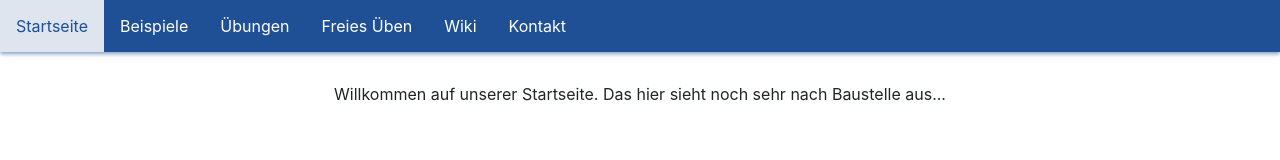
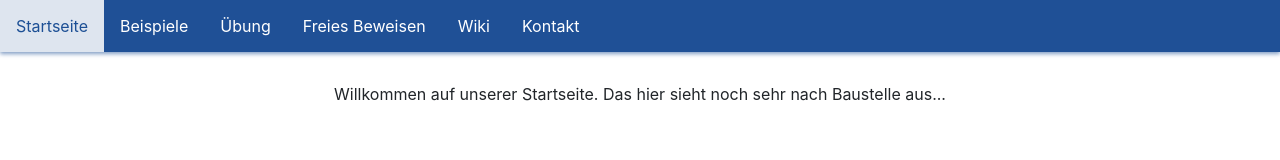
Before and after one commit to diproche/webinterface, a React (Create React App) app: page / in a window 1280 px wide. Shown: the top 160 px of the page. Built offline with nearby package versions, Linux system fonts and the light colour scheme.

Commit message:
Convert react router to a state based system

```diff
--- a/src/components/App.tsx
+++ b/src/components/App.tsx
@@ -1,13 +1,11 @@
 // tslint:disable:file-name-casing
 import React, { Component } from "react";
-import { BrowserRouter, Route, Switch } from "react-router-dom";
 import styles from "./generalStyles/pageLayout.module.scss";
 
 // tslint:disable: ordered-imports
 import MainPage from "./mainPage/mainPage";
 import Navigation from "./navigationBar/navigationBar";
 import Kontakt from "./contact/contact";
-import ErrorPage404 from "./errorPage404/errorPage404";
 
 import ExamplesPropositionalLogic from "./propositionalLogic/examplePage";
 import ExercisesPropositionalLogic from "./propositionalLogic/exercises";
@@ -15,28 +13,39 @@ import SandboxPropositionalLogic from "./propositionalLogic/sandbox";
 import WikiPropositionalLogic from "./propositionalLogic/wiki";
 // tslint:enable: ordered-imports
 
-class App extends Component<{}, {}> {
+// Making it of type React.ComponentType and then call the .prototype.render doesn't work well
+// It will not intitalize the state
+const pages: Array<[string, JSX.Element]> = [
+	["Startseite", <MainPage />],
+	["Beispiele", <ExamplesPropositionalLogic />],
+	["Übung", <ExercisesPropositionalLogic />],
+	["Freies Beweisen", <SandboxPropositionalLogic />],
+	["Wiki", <WikiPropositionalLogic />],
+	["Kontakt", <Kontakt />],
+];
+
+interface IState {
+	// corresponds with the page ID's
+	displayPage: number;
+}
+
+class App extends Component< {} , IState > {
+
+	public state = {
+		displayPage: 0,
+	};
+
 	public render() {
-
 		return (
-			<BrowserRouter>
 				<React.Fragment>
-					<Navigation />
+					<Navigation
+						setStateParent={(newState: object) => this.setState(newState)}
+						pages={pages}
+					/>
 					<div className={styles.pageContent}>
-						<Switch>
-
-							<Route exact path="/" component={MainPage} />
-							<Route exact path="/examples" component={ExamplesPropositionalLogic} />
-							<Route exact path="/exercises" component={ExercisesPropositionalLogic} />
-							<Route exact path="/sandbox" component={SandboxPropositionalLogic} />
-							<Route exact path="/wiki" component={WikiPropositionalLogic} />
-							<Route exact path="/contact" component={Kontakt} />
-							<Route component={ErrorPage404} />
-
-						</Switch>
+						{pages[this.state.displayPage][1]}
 					</div>
 				</React.Fragment>
-			</BrowserRouter>
 		);
 
 	}
--- a/src/components/navigationBar/navigationBar.module.scss
+++ b/src/components/navigationBar/navigationBar.module.scss
@@ -13,9 +13,10 @@
 
 li {
 	float: left;
+	cursor: pointer;
 }
 
-li a {
+li div {
 	display: inline-block;
 	color: white;
 	text-align: center;
@@ -23,7 +24,7 @@ li a {
 	text-decoration: none;
 }
 
-li a:hover {
+li div:hover {
 	background-color: rgba(255, 255, 255, 0.850);
 	color: rgba(7, 62, 139, 0.900);
 	display: block;
--- a/src/components/navigationBar/navigationBar.tsx
+++ b/src/components/navigationBar/navigationBar.tsx
@@ -1,17 +1,29 @@
 import React from "react";
-import { NavLink } from "react-router-dom";
 import styles from "./navigationBar.module.scss";
 
-const Navigation = () => {
+interface IProps {
+	// The second field won't actually be used
+	pages: Array<[string, any]>;
+	setStateParent(newState: object): void;
+}
+
+const Navigation = (props: IProps) => {
+
+	const navigationElements: JSX.Element[] = [];
+
+	props.pages.forEach((page: [string, any], index: number) => {
+		navigationElements.push(<li>
+			<div
+				onClick={() => props.setStateParent({displayPage: index})}
+			>
+				{page[0]}
+			</div>
+		</li>);
+	});
 
 	return (<div className={styles.navigationBar}>
 		<ul className={styles.headline}>
-			<li><NavLink to="/">Startseite</NavLink></li>
-			<li><NavLink to="/examples">Beispiele</NavLink></li>
-			<li><NavLink to="/exercises">Übungen</NavLink></li>
-			<li><NavLink to="/sandbox">Freies Üben</NavLink></li>
-			<li><NavLink to="/wiki">Wiki</NavLink></li>
-			<li><NavLink to="/contact">Kontakt</NavLink></li>
+			{navigationElements}
 		</ul>
 	</div >);
 };
```
